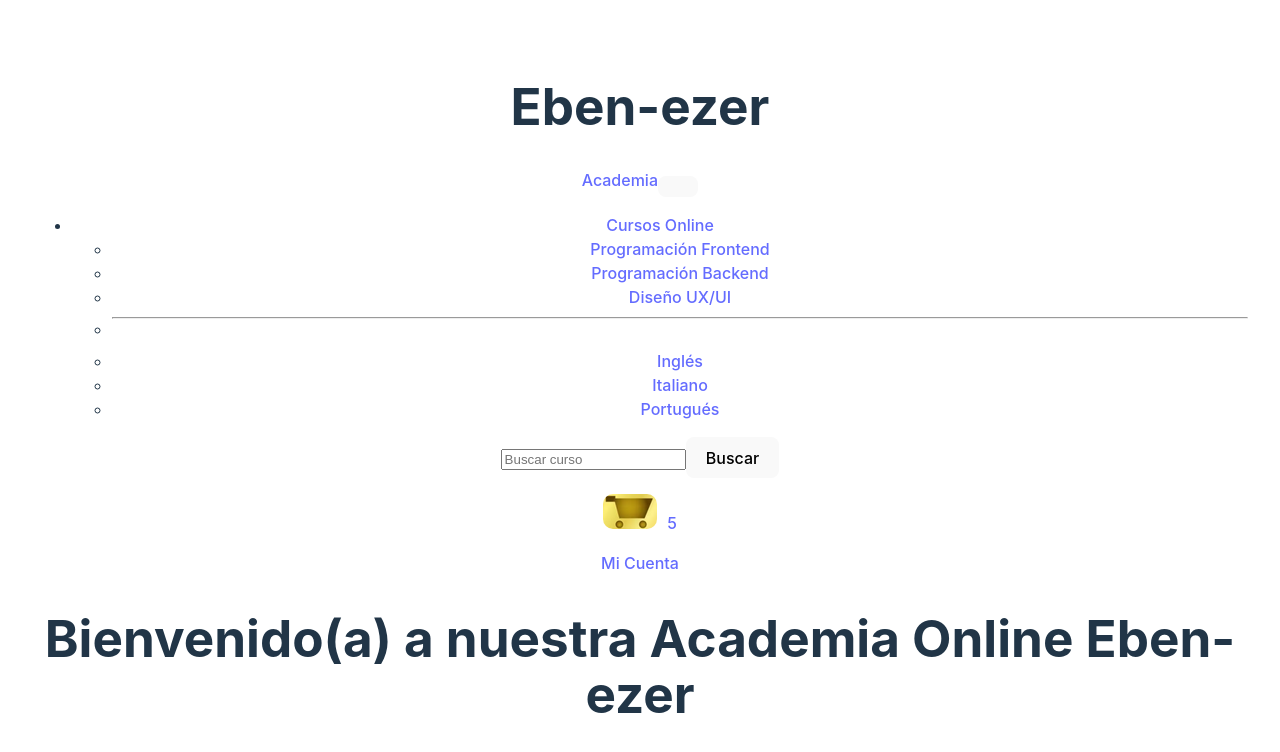
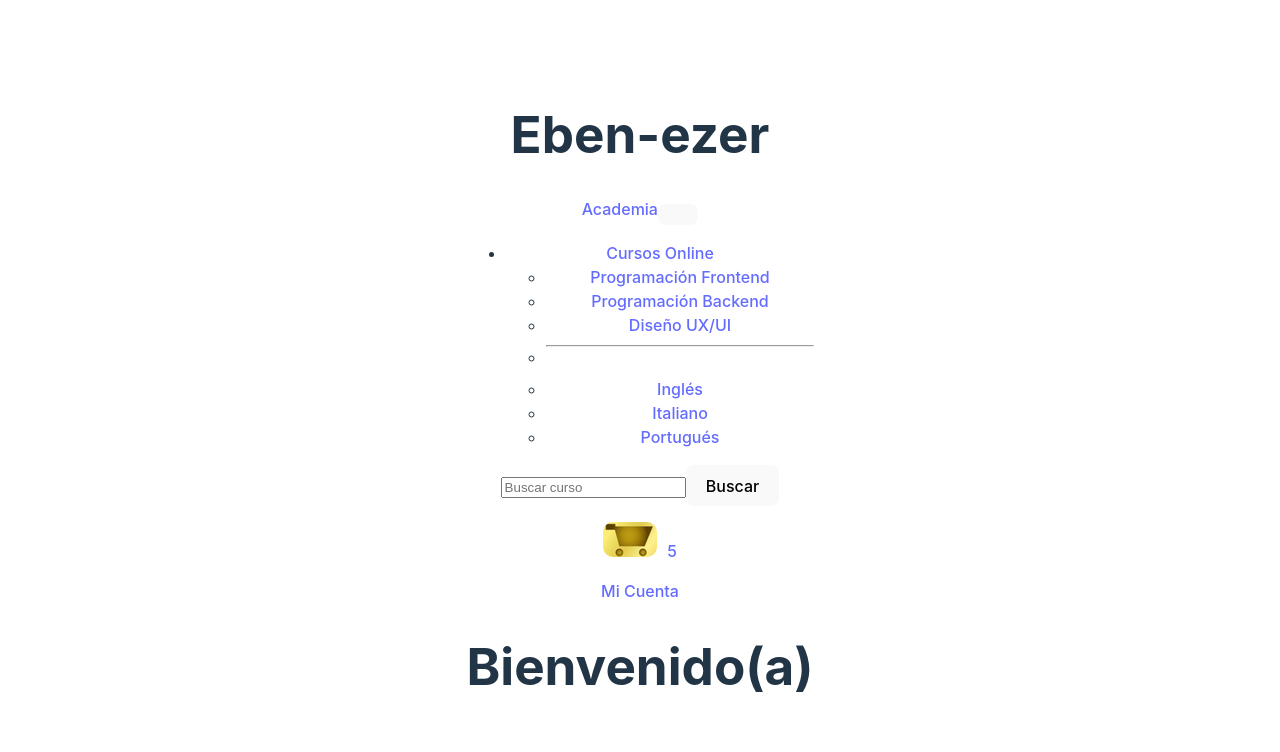
Before and after one commit to alm1212/anais_coder_react, a React (Vite) app: page / in a window 1280 px wide. Shown: the top 752 px of the page. Built offline with nearby package versions, Linux system fonts and the light colour scheme.

Commit message:
version 1.3

```diff
--- a/src/App.jsx
+++ b/src/App.jsx
@@ -12,7 +12,7 @@ function App() {
     <>
     <h1>Eben-ezer</h1>
     <NavBar />
-    <ItemListContainer greeting="Bienvenido(a) a nuestra Academia Online Eben-ezer"/>
+    <ItemListContainer greeting="Bienvenido(a) "/>
     </>
   )
 }
```
